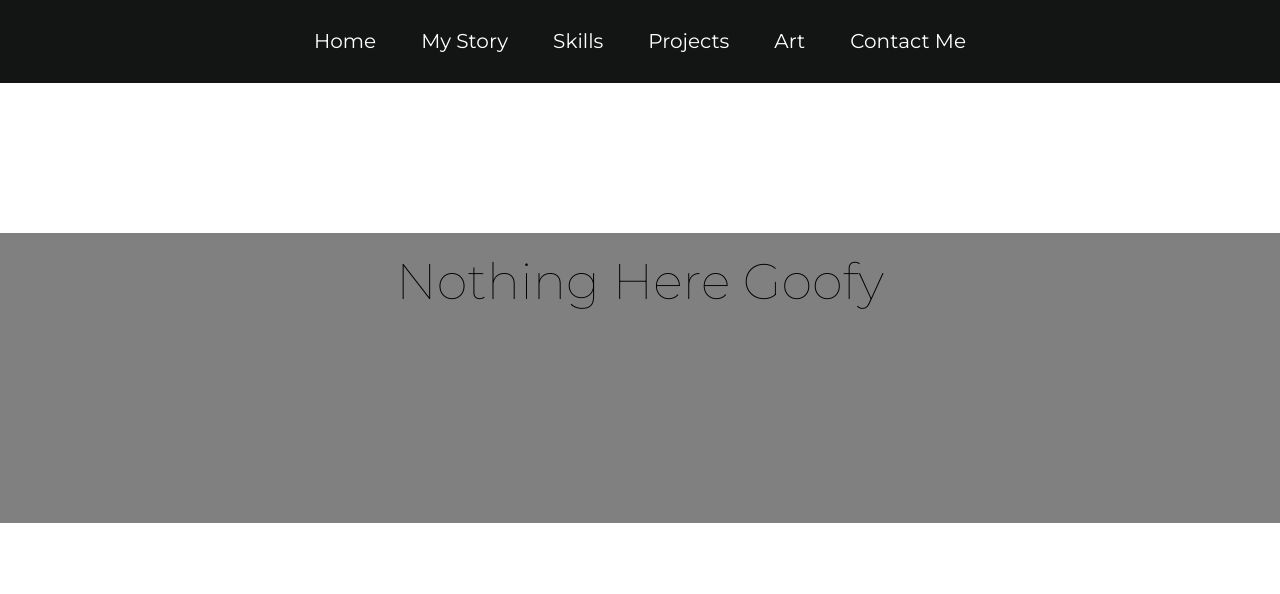
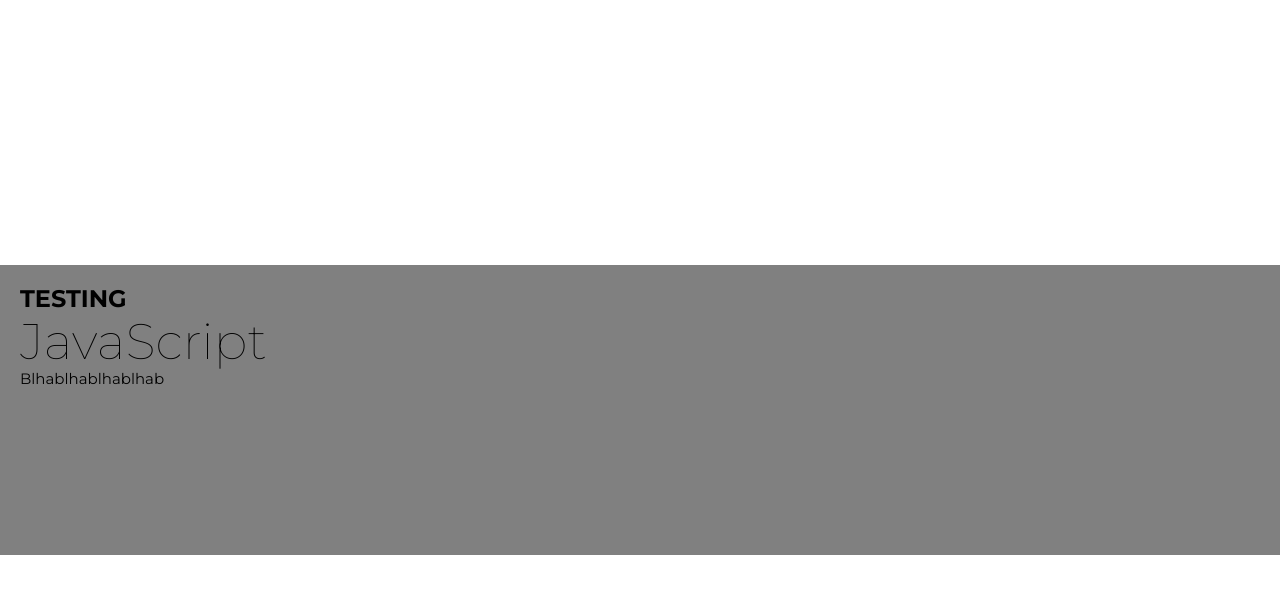
Before and after one commit to Bouderton/about-me, a React (Vite) app in the folder hello-vite/: page /skills in a window 1280 px wide. Shown: the top 594 px of the page. Built offline with nearby package versions, Linux system fonts and the light colour scheme.

Commit message:
whoops go back lol

```diff
--- a/hello-vite/src/components/Skills/Skills.css
+++ b/hello-vite/src/components/Skills/Skills.css
@@ -8,9 +8,9 @@
     margin: 50px 0;
 }
 
-.skills__component {
+/* .skills__component {
     text-align: center;
-}
+} */
 
 .skills__component-title {
     font-size: 50px;
--- a/hello-vite/src/components/Skills/Skills.jsx
+++ b/hello-vite/src/components/Skills/Skills.jsx
@@ -1,14 +1,16 @@
 import "./Skills.css";
-import Nav from "../Nav/Nav";
+import Header from "../Header/Header";
 
 const Skills = () => {
   return (
     <>
-    <Nav />
         <div className="skills">
+            <Header text={"What I Do"} />
           <div className="box">
+            <h2>TESTING</h2>
           <div className="skills__component">
-            <h3 className='skills__component-title'>Nothing Here Goofy</h3>
+            <h3 className='skills__component-title'>JavaScript</h3>
+            <p className='skills__component-text'>Blhablhablhablhab</p>
           </div>
           </div>
         </div>
```
